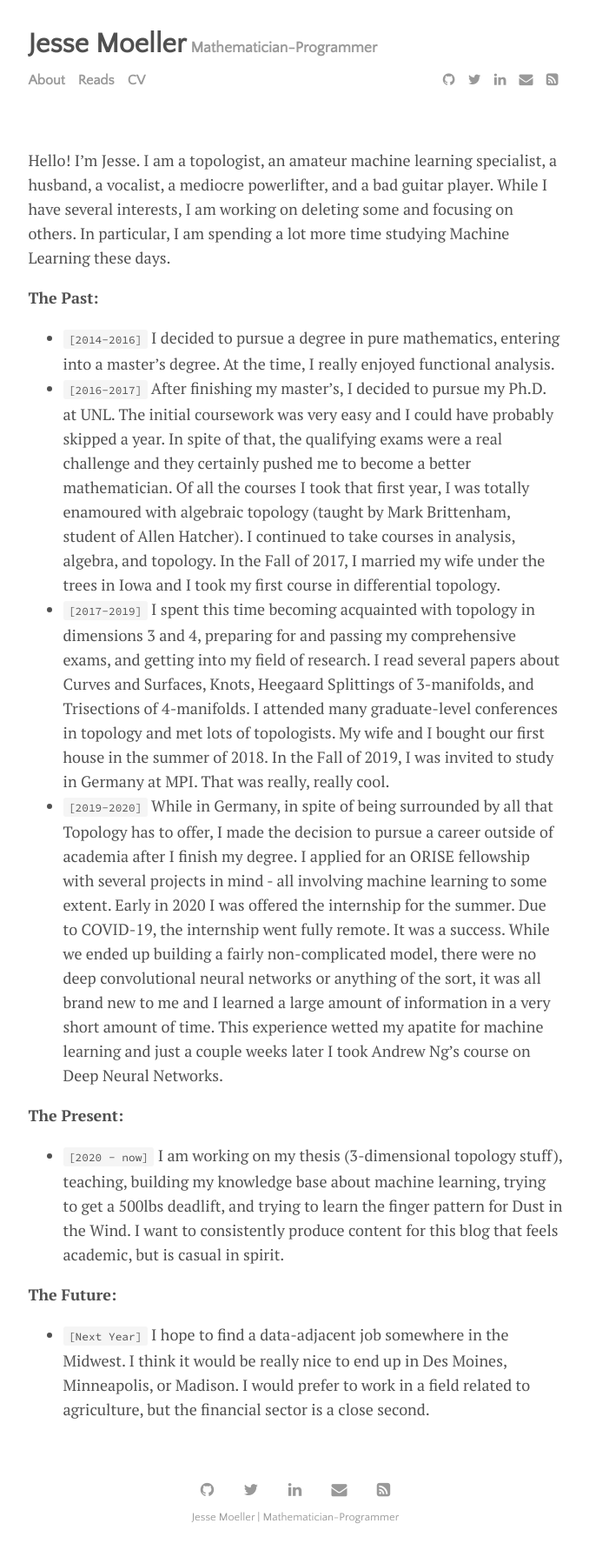
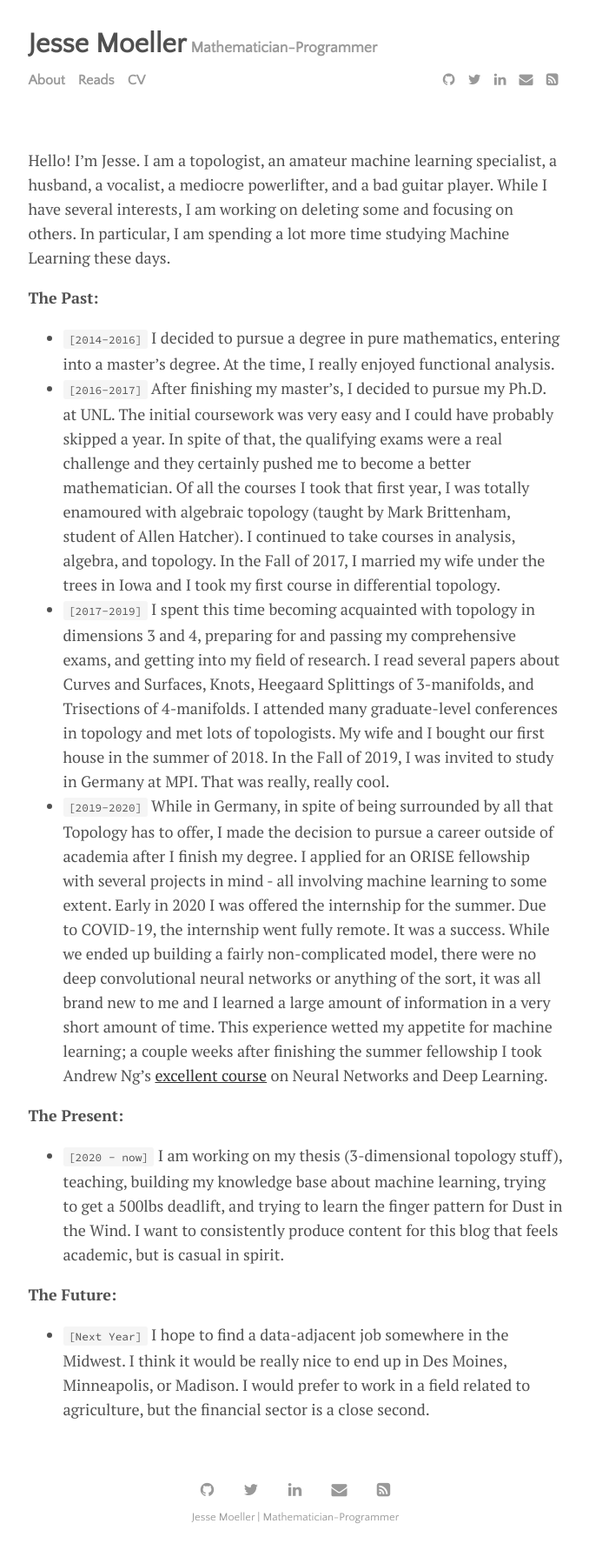
Before and after one commit to Jesse-Moeller/Jesse-Moeller.github.io, a Jekyll site: the page built from menu/about.md, in a window 1280 px wide. Shown: the whole page at 87% size, without its empty margins (300-978 px from the left). Built offline with Jekyll 4.4.1, drawn with Linux system fonts in a browser that asks for light colours.

Commit message:
Update about.md

```diff
--- a/menu/about.md
+++ b/menu/about.md
@@ -9,7 +9,7 @@ __The Past:__
 * `[2014-2016]` I decided to pursue a degree in pure mathematics, entering into a master's degree. At the time, I really enjoyed functional analysis.
 * `[2016-2017]` After finishing my master's, I decided to pursue my Ph.D. at UNL. The initial coursework was very easy and I could have probably skipped a year. In spite of that, the qualifying exams were a real challenge and they certainly pushed me to become a better mathematician. Of all the courses I took that first year, I was totally enamoured with algebraic topology (taught by Mark Brittenham, student of Allen Hatcher). I continued to take courses in analysis, algebra, and topology. In the Fall of 2017, I married my wife under the trees in Iowa and I took my first course in differential topology.
 * `[2017-2019]` I spent this time becoming acquainted with topology in dimensions 3 and 4, preparing for and passing my comprehensive exams, and getting into my field of research. I read several papers about Curves and Surfaces, Knots, Heegaard Splittings of 3-manifolds, and Trisections of 4-manifolds. I attended many graduate-level conferences in topology and met lots of topologists. My wife and I bought our first house in the summer of 2018. In the Fall of 2019, I was invited to study in Germany at MPI. That was really, really cool.
-* `[2019-2020]` While in Germany, in spite of being surrounded by all that Topology has to offer, I made the decision to pursue a career outside of academia after I finish my degree. I applied for an ORISE fellowship with several projects in mind - all involving machine learning to some extent. Early in 2020 I was offered the internship for the summer. Due to COVID-19, the internship went fully remote. It was a success. While we ended up building a fairly non-complicated model, there were no deep convolutional neural networks or anything of the sort, it was all brand new to me and I learned a large amount of information in a very short amount of time. This experience wetted my apatite for machine learning and just a couple weeks later I took Andrew Ng's course on Deep Neural Networks.
+* `[2019-2020]` While in Germany, in spite of being surrounded by all that Topology has to offer, I made the decision to pursue a career outside of academia after I finish my degree. I applied for an ORISE fellowship with several projects in mind - all involving machine learning to some extent. Early in 2020 I was offered the internship for the summer. Due to COVID-19, the internship went fully remote. It was a success. While we ended up building a fairly non-complicated model, there were no deep convolutional neural networks or anything of the sort, it was all brand new to me and I learned a large amount of information in a very short amount of time. This experience wetted my appetite for machine learning; a couple weeks after finishing the summer fellowship I took Andrew Ng's [excellent course](https://www.coursera.org/learn/neural-networks-deep-learning/home/welcome) on Neural Networks and Deep Learning.
 
 __The Present:__
 * `[2020 - now]` I am working on my thesis (3-dimensional topology stuff), teaching, building my knowledge base about machine learning, trying to get a 500lbs deadlift, and trying to learn the finger pattern for Dust in the Wind. I want to consistently produce content for this blog that feels academic, but is casual in spirit.
```
